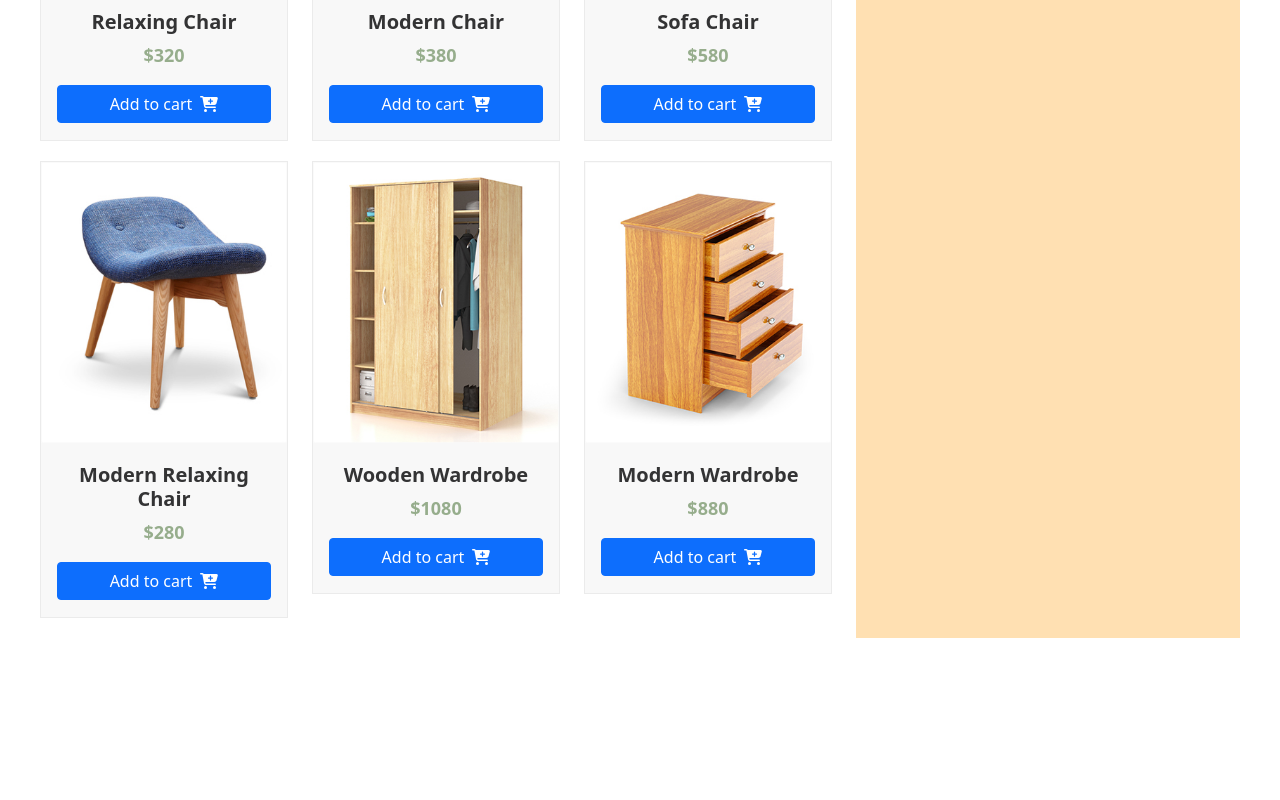
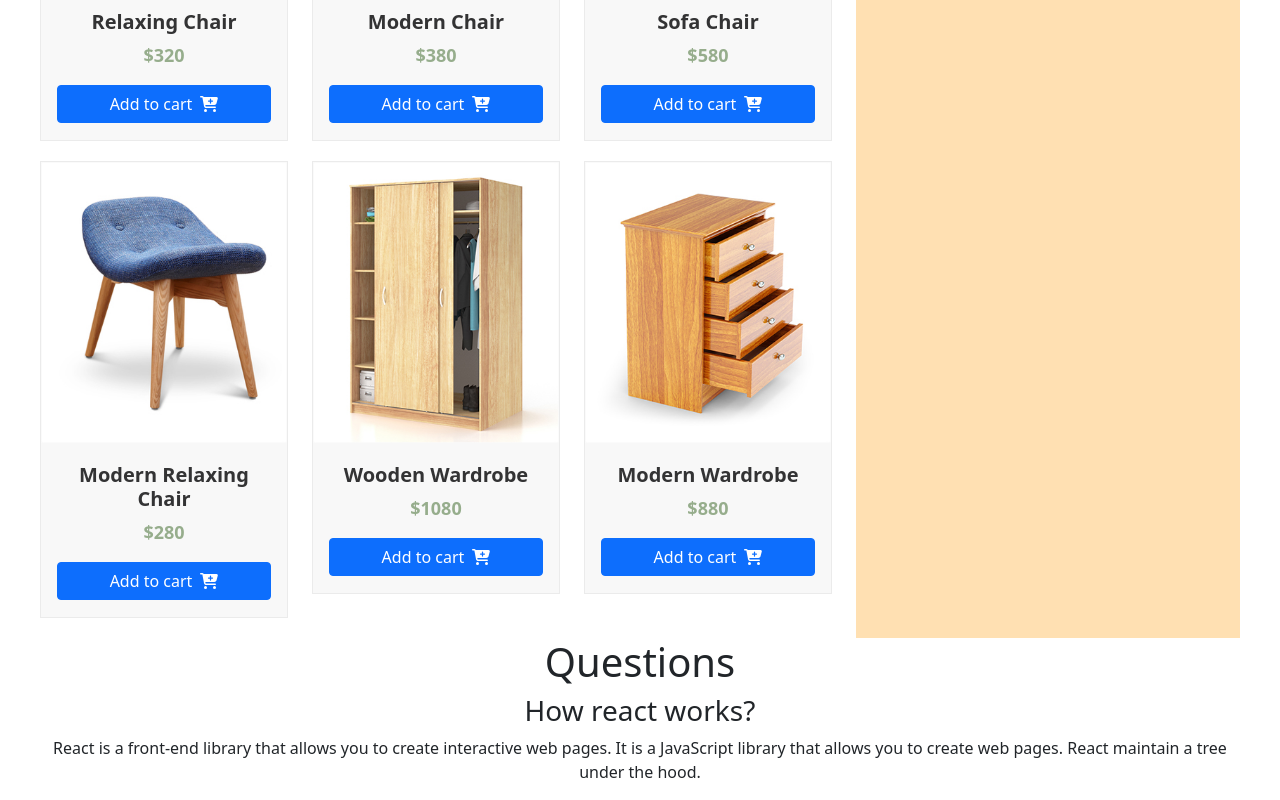
Before and after one commit to MF-React-Projects/Flick-Store, a React (Create React App) app: page / in a window 1280 px wide. Shown: the part 1386-2186 px from the top of the page. Before the commit the page ends 2024 px from the top, so only its background shows below. Built offline with nearby package versions, Linux system fonts and the light colour scheme.

Commit message:
Questions components

```diff
--- /dev/null
+++ b/src/components/Questions/Questions.js
@@ -0,0 +1,15 @@
+import React from 'react';
+
+const Questions = () => {
+    return (
+        <div>
+            <h1>Questions</h1>
+            <h3>How react works?</h3>
+            <p>
+                React is a front-end library that allows you to create interactive web pages. It is a JavaScript library that allows you to create web pages. React maintain a tree under the hood.
+            </p>
+        </div>
+    );
+};
+
+export default Questions;
--- a/src/components/Shop/Shop.js
+++ b/src/components/Shop/Shop.js
@@ -3,6 +3,7 @@ import './Shop.css';
 import Product from "../Product/Product";
 import {Row, Col} from "react-bootstrap";
 import Cart from "../Cart/Cart";
+import Questions from "../Questions/Questions";
 
 const Shop = () => {
     const [products, setProducts] = useState([]);
@@ -60,7 +61,7 @@ const Shop = () => {
                         </div>
                     </Col>
                 </Row>
-
+                <Questions/>
             </div>
         </>
     );
```
